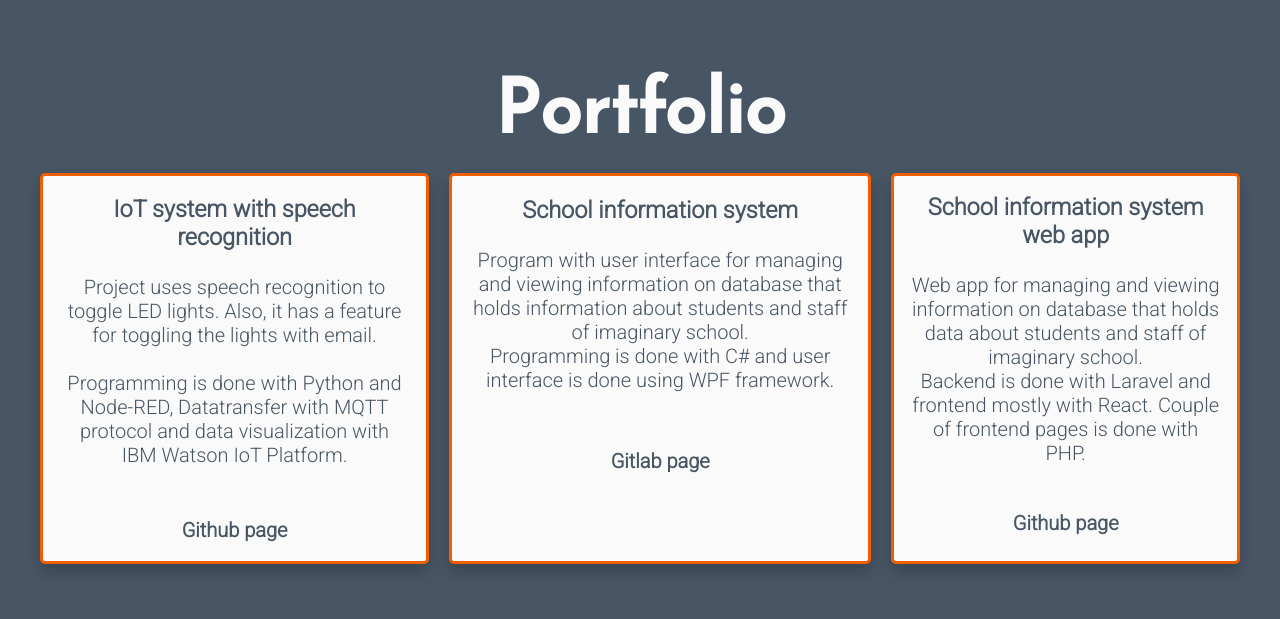
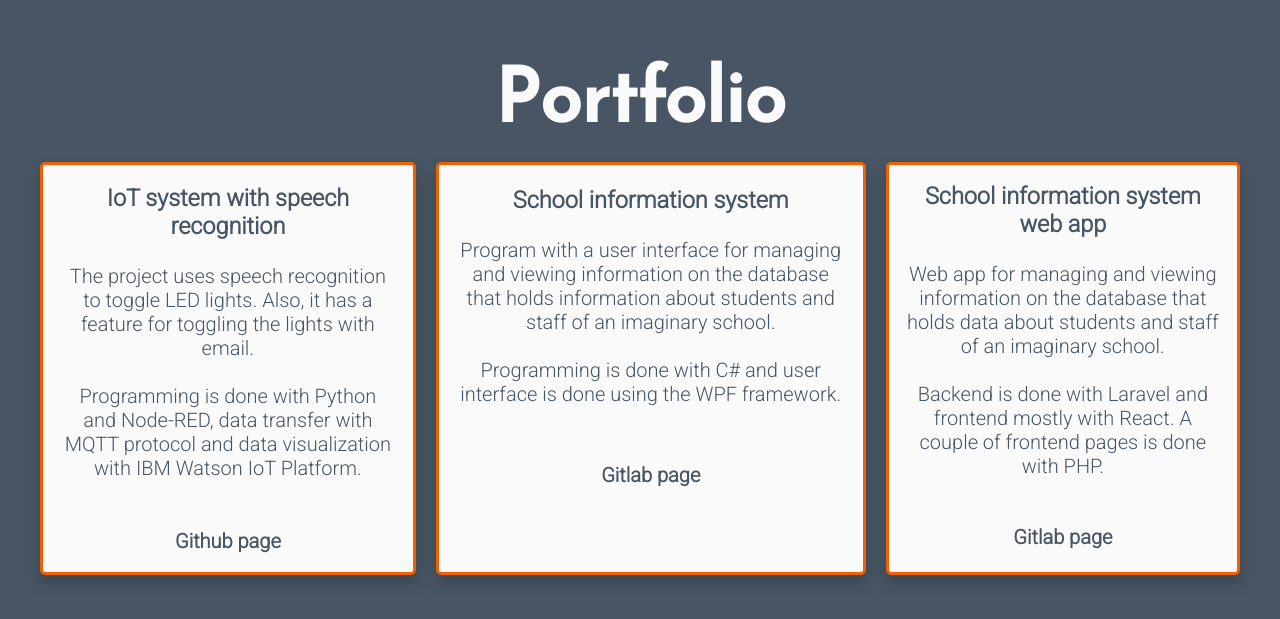
Before and after one commit to Pulssi/pulssi.github.io, a plain HTML site: page index.html in a window 1280 px wide. Shown: the part 1688-2307 px from the top of the page. Drawn offline with nearby package versions, Linux system fonts and the light colour scheme.

Commit message:
Fix grammar

```diff
--- a/index.html
+++ b/index.html
@@ -43,7 +43,7 @@
                     <img class="profile-pic" src="images/profile-pic.jpg" alt="Picture of me"/>
                 </div>
                 <div class="column-right">
-                    <p>My full name is Jesse Heikkinen. I'm very interested about everything computer related and especially coding. I started coding about two and half years ago because I wanted to know how computer software is made and how do they work "under the hood". Soon after I realised that coding is actually quite enjoyable and figured why not make it my career. So here I am now studying second year of information- and communications technoligies at JAMK University of Applied Sciences. My studies concentrate on software engineering.</p>
+                    <p>I'm very interested in everything computer related and especially coding. I started coding about two and a half years ago because I wanted to know how computer software is made and how do they work "under the hood". Soon after I realized that coding is actually quite enjoyable and figured why not make it my career. So here I am now studying the second year of information- and communications technologies, at the JAMK University of Applied Sciences. My studies concentrate on software engineering.</p>
                 </div>
             </div>
         </div>
@@ -54,25 +54,25 @@
                 <div class="card">
                     <div class="container">
                         <h3><b>IoT system with speech recognition</b></h3><br>
-                        <p>Project uses speech recognition to toggle LED lights. Also, it has a feature for toggling the lights with email.</p><br>
-                        <p>Programming is done with Python and Node-RED, Datatransfer with MQTT protocol and data visualization with IBM Watson IoT Platform.</p>
+                        <p>The project uses speech recognition to toggle LED lights. Also, it has a feature for toggling the lights with email.</p><br>
+                        <p>Programming is done with Python and Node-RED, data transfer with MQTT protocol and data visualization with IBM Watson IoT Platform.</p>
                         <a class="card-link" target="_blank" href="https://github.com/Pulssi/IoT-Seminaari">Github page</a>
                     </div>
                 </div>
                 <div class="card">
                     <div class="container">
                         <h3><b>School information system</b></h3><br>
-                        <p>Program with user interface for managing and viewing information on database that holds information about students and staff of imaginary school.</p>
-                        <p>Programming is done with C# and user interface is done using WPF framework.</p>
+                        <p>Program with a user interface for managing and viewing information on the database that holds information about students and staff of an imaginary school.</p><br>
+                        <p>Programming is done with C# and user interface is done using the WPF framework.</p>
                         <a class="card-link" target="_blank" href="https://gitlab.labranet.jamk.fi/L4171/TTOS0300Harjoitustyo">Gitlab page</a>
                     </div>
                 </div>
                 <div class="card">
                     <div class="container">
                         <h3><b>School information system web app</b></h3><br>
-                        <p>Web app for managing and viewing information on database that holds data about students and staff of imaginary school.</p>
-                        <p>Backend is done with Laravel and frontend mostly with React. Couple of frontend pages is done with PHP.</p>
-                        <a class="card-link" target="_blank" href="https://gitlab.labranet.jamk.fi/L4171/koulu.exe_react_laravel">Github page</a>
+                        <p>Web app for managing and viewing information on the database that holds data about students and staff of an imaginary school.</p><br>
+                        <p>Backend is done with Laravel and frontend mostly with React. A couple of frontend pages is done with PHP.</p>
+                        <a class="card-link" target="_blank" href="https://gitlab.labranet.jamk.fi/L4171/koulu.exe_react_laravel">Gitlab page</a>
                     </div>
                 </div>
             </div>
```
